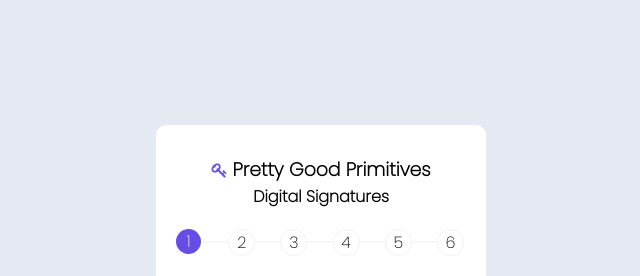
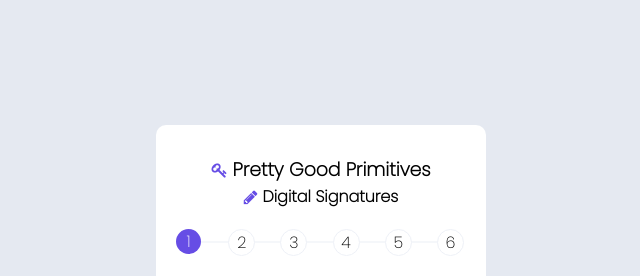
Before and after one commit to kyletimmermans/AppliedCryptographyProject2, a website: page form.html in a window 1280 px wide. Shown: the top 276 px of the page, 319-959 px from the left. Drawn offline with Linux system fonts and the light colour scheme.

Commit message:
Added pencil icon to form

```diff
--- a/form.html
+++ b/form.html
@@ -14,6 +14,7 @@
                        <h3>Pretty Good Primitives</h3>
                     </div>
                     <div class="top-div">
+                        <i class="fa fa-pencil" style="margin-right: 5px; color: #664de5;"></i>
                         <h4>Digital Signatures</h4>
                      </div>
                     <ul class="progress-bar">
```
